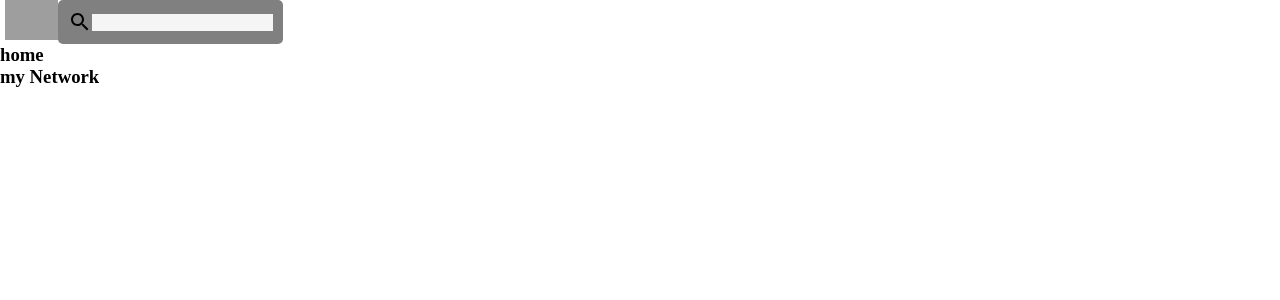
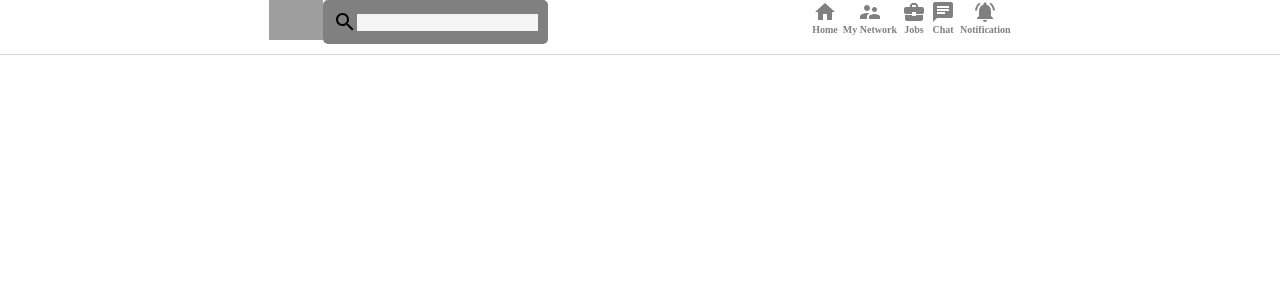
Before and after one commit to dhyanivj/Linkedin-clone, a React (Create React App) app: page / in a window 1280 px wide. Shown: the top 300 px of the page. Built offline with nearby package versions, Linux system fonts and the light colour scheme; grey boxes are pictures that could not be loaded.

Commit message:
Header icons added

```diff
--- a/src/header.css
+++ b/src/header.css
@@ -1,9 +1,20 @@
-.header {
+.Header {
+  position: sticky;
+  top: 0;
+  z-index: 999;
   display: flex;
+  justify-content: space-evenly;
+  border-bottom: 0.1px solid lightgray;
+  padding-bottom: 10px;
+  width: 100%;
 }
 
 .header-left {
   display: flex;
+}
+.header-right {
+  display: flex;
+  justify-content: space-evenly;
 }
 .Header-search {
   padding: 10px;
--- a/src/header.js
+++ b/src/header.js
@@ -1,5 +1,11 @@
 import React from "react";
+
 import SearchIcon from "@material-ui/icons/Search";
+import HomeIcon from "@material-ui/icons/Home";
+import NotificationsActiveIcon from "@material-ui/icons/NotificationsActive";
+import ChatIcon from "@material-ui/icons/Chat";
+import BusinessCenterIcon from "@material-ui/icons/BusinessCenter";
+import SupervisorAccountIcon from "@material-ui/icons/SupervisorAccount";
 import "./header.css";
 import HeaderOption from "./headerOption";
 
@@ -14,8 +20,11 @@ function Header() {
         </div>
       </div>
       <div className="header-right">
-        <HeaderOption title="home" />
-        <HeaderOption title="my Network" />
+        <HeaderOption Icon={HomeIcon} title="Home" />
+        <HeaderOption Icon={SupervisorAccountIcon} title="My Network" />
+        <HeaderOption Icon={BusinessCenterIcon} title="Jobs" />
+        <HeaderOption Icon={ChatIcon} title="Chat" />
+        <HeaderOption Icon={NotificationsActiveIcon} title="Notification" />
       </div>
     </div>
   );
--- a/src/headerOption.css
+++ b/src/headerOption.css
@@ -0,0 +1,15 @@
+.headerOption {
+  color: gray;
+  display: flex;
+  flex-direction: column;
+  align-items: center;
+  cursor: pointer;
+  margin-right: 5px;
+}
+.headerOption:hover {
+  color: black;
+}
+.headerOption-title {
+  font-size: 10px;
+  font-weight: 600;
+}
```
